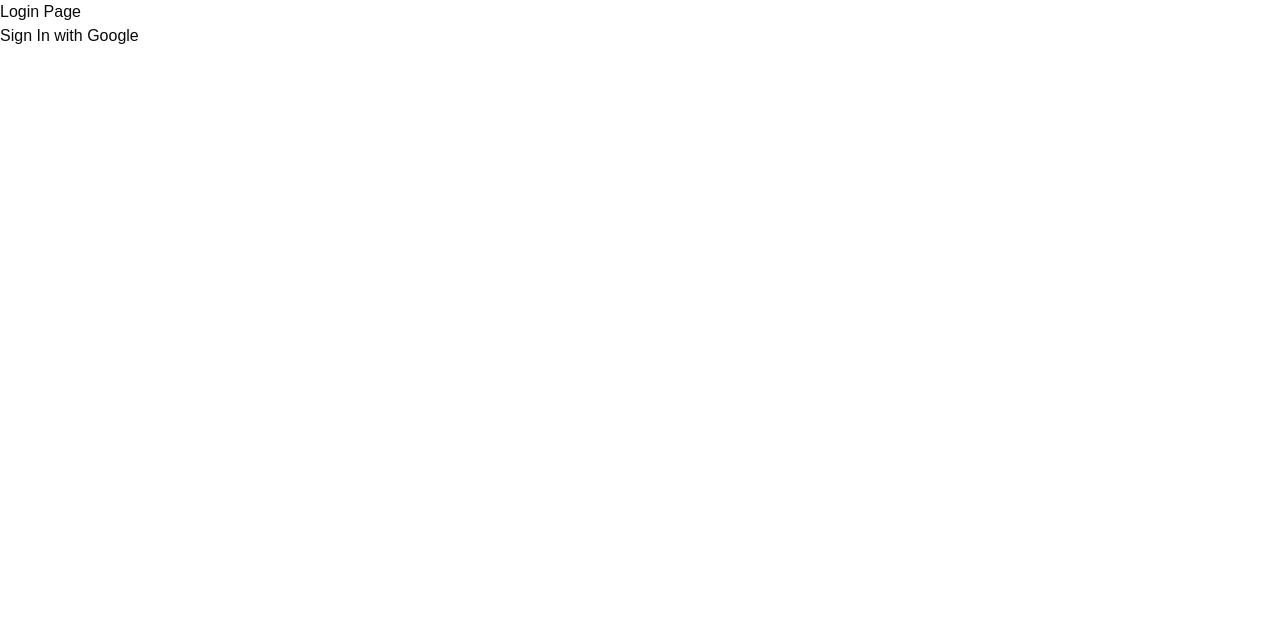
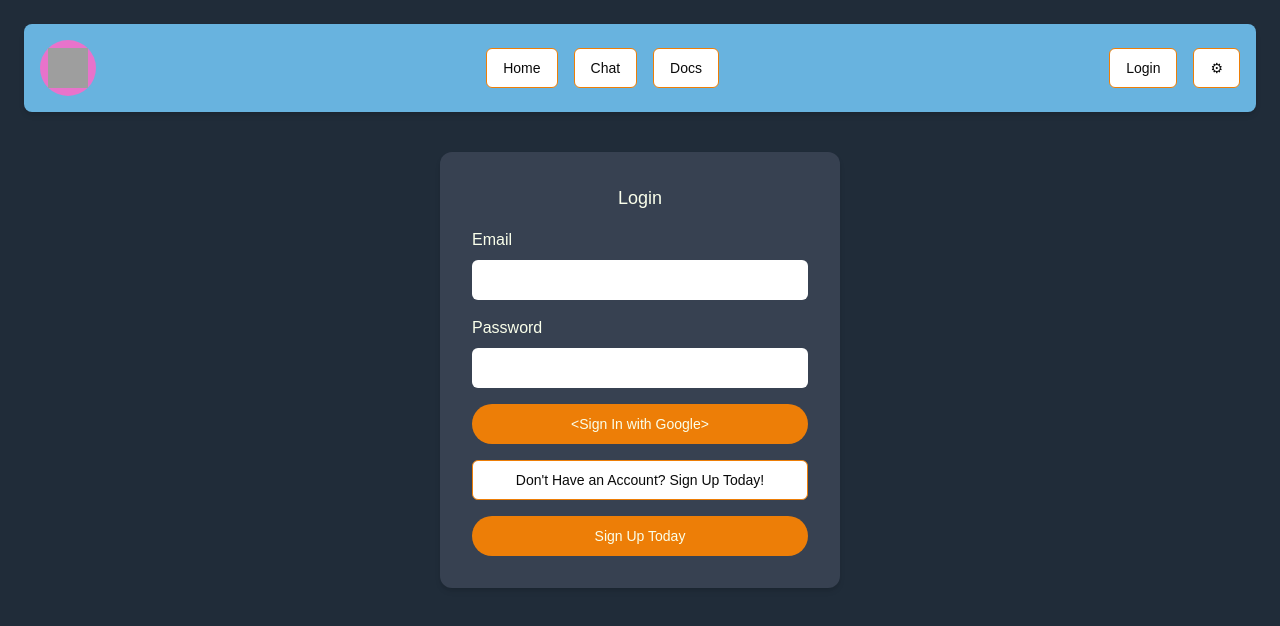
Before and after one commit to snxethan/PRO200-MODO, a Next.js app in the folder shen-yun/: page /login in a window 1280 px wide. Shown: the top 626 px of the page. Built offline with nearby package versions, Linux system fonts and the light colour scheme; no server answers; grey boxes are pictures that could not be loaded.

Commit message:
login page ui
title

```diff
--- a/shen-yun/src/app/login/page.tsx
+++ b/shen-yun/src/app/login/page.tsx
@@ -3,6 +3,7 @@
 import { useAuth } from "@/lib/AuthProvider";
 import { useRouter } from "next/navigation";
 import { useEffect } from "react";
+import { Button } from "@/components/ui/button";
 
 export default function LoginPage() {
     const { signIn, user } = useAuth();
@@ -15,9 +16,82 @@ export default function LoginPage() {
     }, [user, router]);
 
     return (
-        <div>
-            <h1>Login Page</h1>
-            <button onClick={signIn}>Sign In with Google</button>
+        <div className="bg-[#202C39] min-h-screen flex flex-col items-center p-6">
+            {/* Navigation Bar */}
+            <nav className="w-full flex items-center justify-between bg-[#68B3DF] p-4 rounded-lg shadow-md">
+                {/* Logo */}
+                <div className="flex items-center">
+                    <div className="w-14 h-14 rounded-full bg-[#E873CB] flex items-center justify-center">
+                        <img src="/images/logo.png" alt="Logo" className="w-10 h-10" />
+                    </div>
+                </div>
+
+                {/* Navigation Links */}
+                <div className="flex gap-4">
+                    {["Home", "Chat", "Docs"].map((item, index) => (
+                        <Button
+                            key={index}
+                            variant="outline"
+                            className="border-[#ED7E07] text-ivory hover:bg-[#ED7E07] hover:border-[#202C39]"
+                        >
+                            {item}
+                        </Button>
+                    ))}
+                </div>
+
+                {/* Login and Settings */}
+                <div className="flex gap-4">
+                    <Button
+                        variant="outline"
+                        className="border-[#ED7E07] text-ivory hover:bg-[#ED7E07] hover:border-[#202C39]"
+                    >
+                        Login
+                    </Button>
+                    <Button
+                        variant="outline"
+                        className="border-[#ED7E07] text-ivory hover:bg-[#ED7E07] hover:border-[#202C39]"
+                    >
+                        ⚙
+                    </Button>
+                </div>
+            </nav>
+
+            {/* Login Form */}
+            <div className="bg-gray-700 p-8 mt-10 rounded-xl shadow-md w-[400px] text-center">
+                <h2 className="text-[#FAFFEB] text-lg mb-4">Login</h2>
+
+                <div className="text-left text-[#FAFFEB] mb-2">Email</div>
+                <input
+                    type="text"
+                    className="w-full p-2 rounded-md mb-4 bg-white text-black"
+                    defaultValue={""}
+                />
+
+                <div className="text-left text-[#FAFFEB] mb-2">Password</div>
+                <input
+                    type="password"
+                    className="w-full p-2 rounded-md mb-4 bg-white text-black"
+                    defaultValue={""}
+                />
+
+                <Button
+                    onClick={signIn}
+                    className="bg-[#ED7E07] text-[#FAFFEB] w-full py-2 rounded-full mb-4"
+                >
+                    &lt;Sign In with Google&gt;
+                </Button>
+
+                <Button
+                    variant="outline"
+                    className="border-[#ED7E07] text-ivory w-full mb-4"
+                >
+                    Don't Have an Account? Sign Up Today!
+                </Button>
+
+                <Button className="bg-[#ED7E07] text-[#FAFFEB] w-full py-2 rounded-full">
+                    Sign Up Today
+                </Button>
+            </div>
         </div>
     );
 }
```
